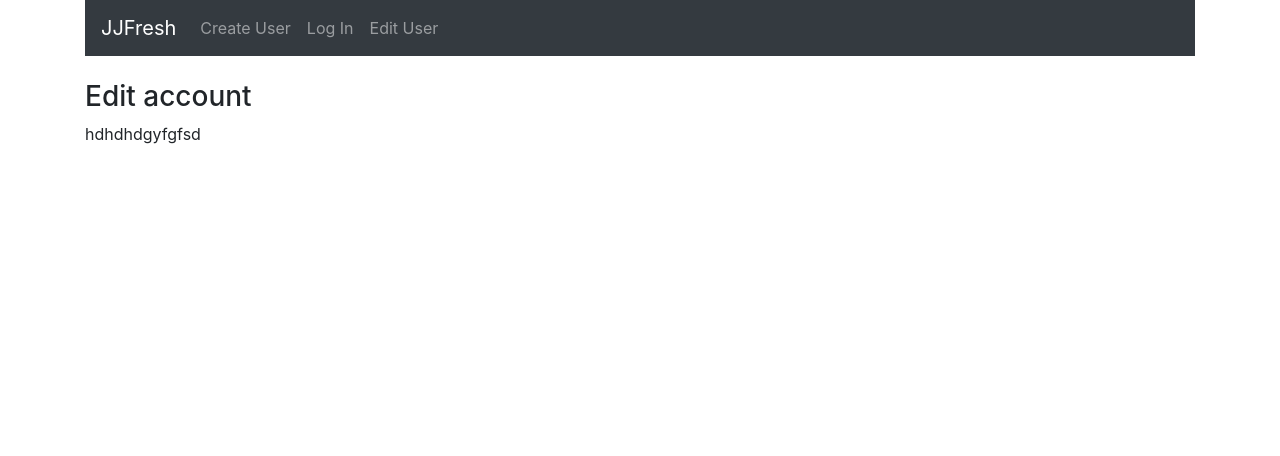
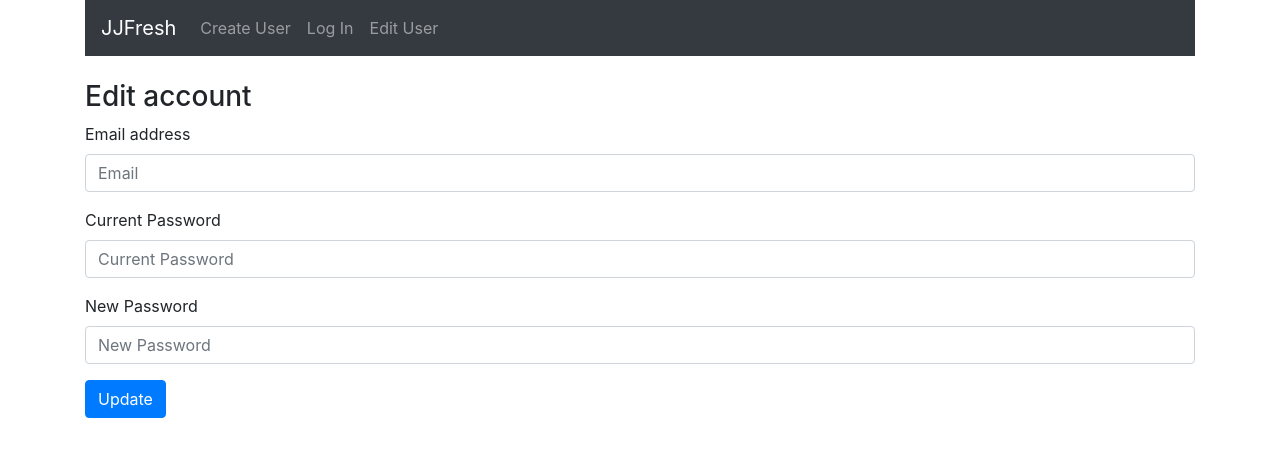
Before and after one commit to Abhisha1/Software-Processes-and-Management-Project, a React (Create React App) app in the folder client/: page /edit in a window 1280 px wide. Shown: the top 456 px of the page. Built offline with nearby package versions, Linux system fonts and the light colour scheme.

Commit message:
User can now update their password

```diff
--- a/client/src/components/edit-user.js
+++ b/client/src/components/edit-user.js
@@ -1,12 +1,115 @@
 import React, { Component } from 'react';
 import { withRouter } from 'react-router-dom';
+import axios from "axios";
 
 class EditUser extends Component {
+    constructor(props) {
+        super(props);
+
+        this.onChangeEmail = this.onChangeEmail.bind(this);
+        this.onChangeOldPassword = this.onChangeOldPassword.bind(this);
+        this.onChangePassword = this.onChangePassword.bind(this);
+        this.onSubmit = this.onSubmit.bind(this);
+
+        this.state = {
+            email: '',
+            oldPassword: '',
+            password: '',
+            showError: false
+        }
+    }
+
+    onChangeEmail(e) {
+        this.setState({
+            email: e.target.value,
+            showError: false
+        });
+    }
+    onChangeOldPassword(e) {
+        this.setState({
+            oldPassword: e.target.value,
+            showError: false
+        });
+    }
+
+    onChangePassword(e) {
+        this.setState({
+            password: e.target.value,
+            showError: false
+        });
+    }
+
+    onSubmit(e) {
+        e.preventDefault();
+        const user = {
+            email: this.state.email,
+            oldPassword: this.state.oldPassword,
+            password: this.state.password
+        };
+
+        // Send HTTP POST request to backend endpoint
+        axios.post('http://localhost:5000/users/update', user)
+            .then(res => {
+                //  console.log(res.data);
+                this.props.history.push("/home");
+            })
+            .catch(err => {
+                // console.log(err);
+                this.setState({
+                    showError: true
+                })
+            });
+
+    }
     render(){
         return(
             <div>
                 <h3>Edit account</h3>
-                <p> hdhdhdgyfgfsd</p>
+                <form onSubmit={this.onSubmit}>
+                    <div className="form-group">
+                        <label>Email address</label>
+                        <input type="text"
+                               required
+                               className="form-control"
+                               value={this.state.email}
+                               id="email"
+                               onChange={this.onChangeEmail}
+                               placeholder="Email"
+                        />
+                    </div>
+                    <div className="form-group">
+                        <label>Current Password</label>
+                        <input type="password"
+                               required
+                               id="old-password"
+                               className="form-control"
+                               value={this.state.oldPassword}
+                               onChange={this.onChangeOldPassword}
+                               placeholder="Current Password"
+                        />
+                    </div>
+                    <div className="form-group">
+                        <label>New Password</label>
+                        <input type="password"
+                               required
+                               id="password"
+                               className="form-control"
+                               value={this.state.password}
+                               onChange={this.onChangePassword}
+                               placeholder="New Password"
+                        />
+                    </div>
+                    <div className="form-group">
+                        <input type ="submit" value="Update" id="submit" className="btn btn-primary"/>
+                    </div>
+                    {this.state.showError ?
+                        <div id="error" className="alert alert-danger" role="alert" >
+                            The details you entered are invalid, please try again
+                        </div>
+                        :
+                        <div></div>}
+                </form>
+
 
             </div>
         );
```
Also changed, not shown: 1 other file (tests, documents, lock files or other folders).
